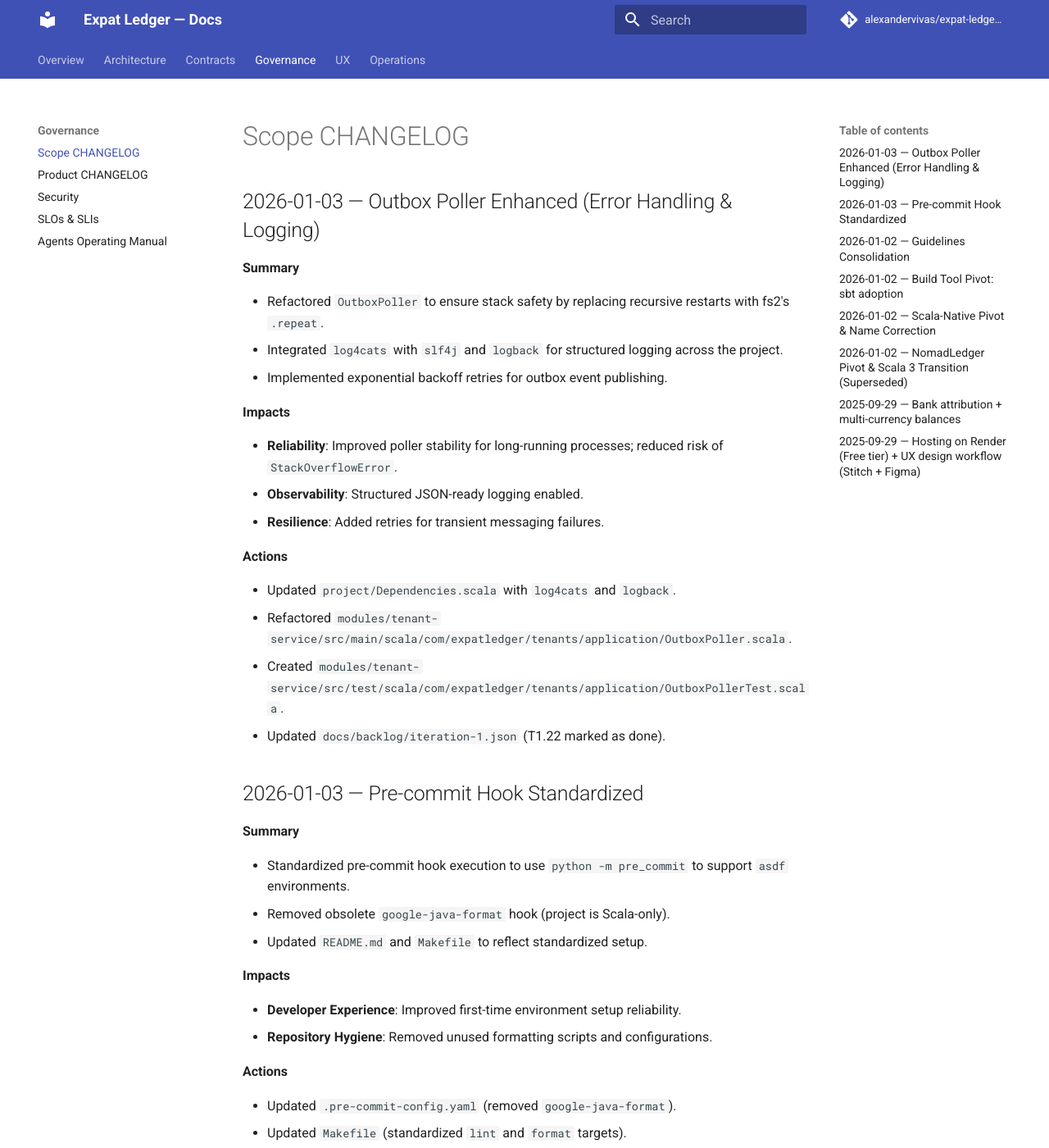
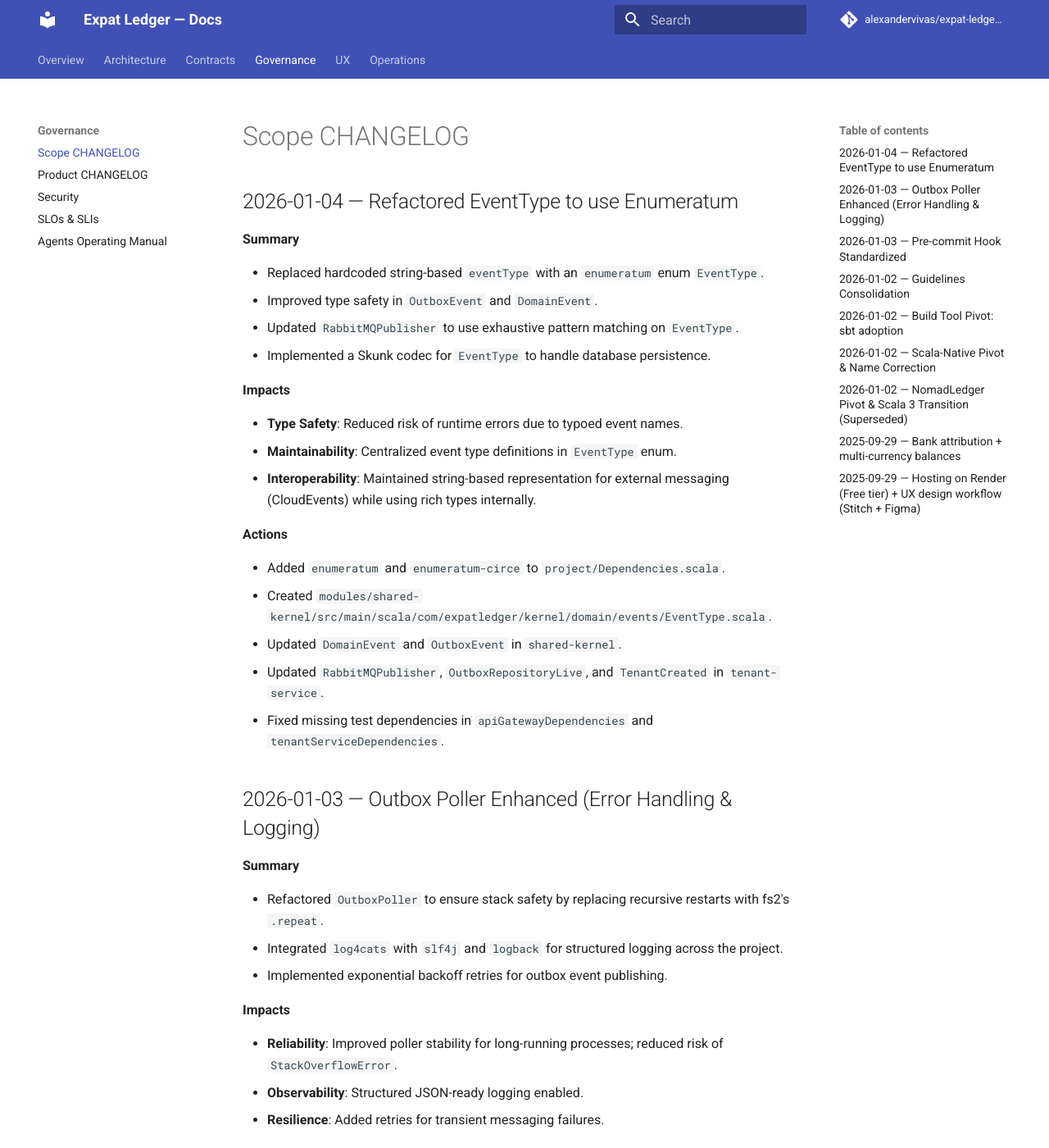
Before and after one commit to alexandervivas/expat-ledger-backend, an MkDocs documentation site: the page built from docs/governance/scope-CHANGELOG.md, in a window 1280 px wide and 1400 px high. Shown: the whole window at 82% size. Built offline with MkDocs 1.6.1 and Material for MkDocs 9.7.7, drawn with Linux system fonts in a browser that asks for light colours; comment, search, counter and statistics services are not loaded.

Commit message:
Refactor `EventType` to use `Enumeratum` for improved type safety, centralized definitions, and seamless integration with database persistence and external messaging. Update affected components, tests, and dependencies.

```diff
--- a/docs/governance/scope-CHANGELOG.md
+++ b/docs/governance/scope-CHANGELOG.md
@@ -1,4 +1,27 @@
 # Scope CHANGELOG
+
+## 2026-01-04 — Refactored EventType to use Enumeratum
+
+**Summary**
+
+- Replaced hardcoded string-based `eventType` with an `enumeratum` enum `EventType`.
+- Improved type safety in `OutboxEvent` and `DomainEvent`.
+- Updated `RabbitMQPublisher` to use exhaustive pattern matching on `EventType`.
+- Implemented a Skunk codec for `EventType` to handle database persistence.
+
+**Impacts**
+
+- **Type Safety**: Reduced risk of runtime errors due to typoed event names.
+- **Maintainability**: Centralized event type definitions in `EventType` enum.
+- **Interoperability**: Maintained string-based representation for external messaging (CloudEvents) while using rich types internally.
+
+**Actions**
+
+- Added `enumeratum` and `enumeratum-circe` to `project/Dependencies.scala`.
+- Created `modules/shared-kernel/src/main/scala/com/expatledger/kernel/domain/events/EventType.scala`.
+- Updated `DomainEvent` and `OutboxEvent` in `shared-kernel`.
+- Updated `RabbitMQPublisher`, `OutboxRepositoryLive`, and `TenantCreated` in `tenant-service`.
+- Fixed missing test dependencies in `apiGatewayDependencies` and `tenantServiceDependencies`.
 
 ## 2026-01-03 — Outbox Poller Enhanced (Error Handling & Logging)
 
```
Also changed, not shown: BACKLOG.md (+3 -0 lines), README.md (+1 -1 lines), docs/backlog/iteration-1.json (+21 -0 lines), docs/contracts/events/v1/CHANGELOG.md (+1 -1 lines), docs/ux/stitch-prompt.md (+1 -1 lines), 13 other files.
